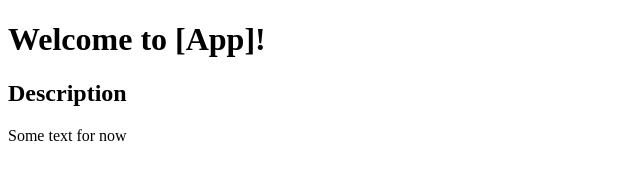
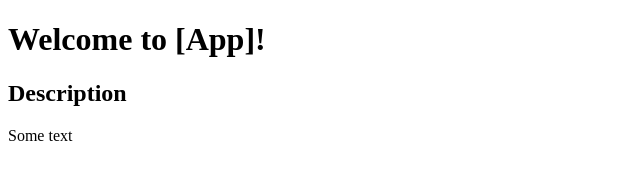
Before and after one commit to huynhmichelle/comp-1930, a plain HTML site: page index.html in a window 1280 px wide. Shown: the full height of the page, 0-640 px from the left. Drawn offline with Linux system fonts and the light colour scheme.

Commit message:
edited paragraph

```diff
--- a/index.html
+++ b/index.html
@@ -11,7 +11,7 @@
         <h1>Welcome to [App]!</h1>
         <h2>Description</h2>
         <div>
-        <p>Some text for now<p>
+        <p>Some text<p>
         </div>
     </body>
 </html>
```
